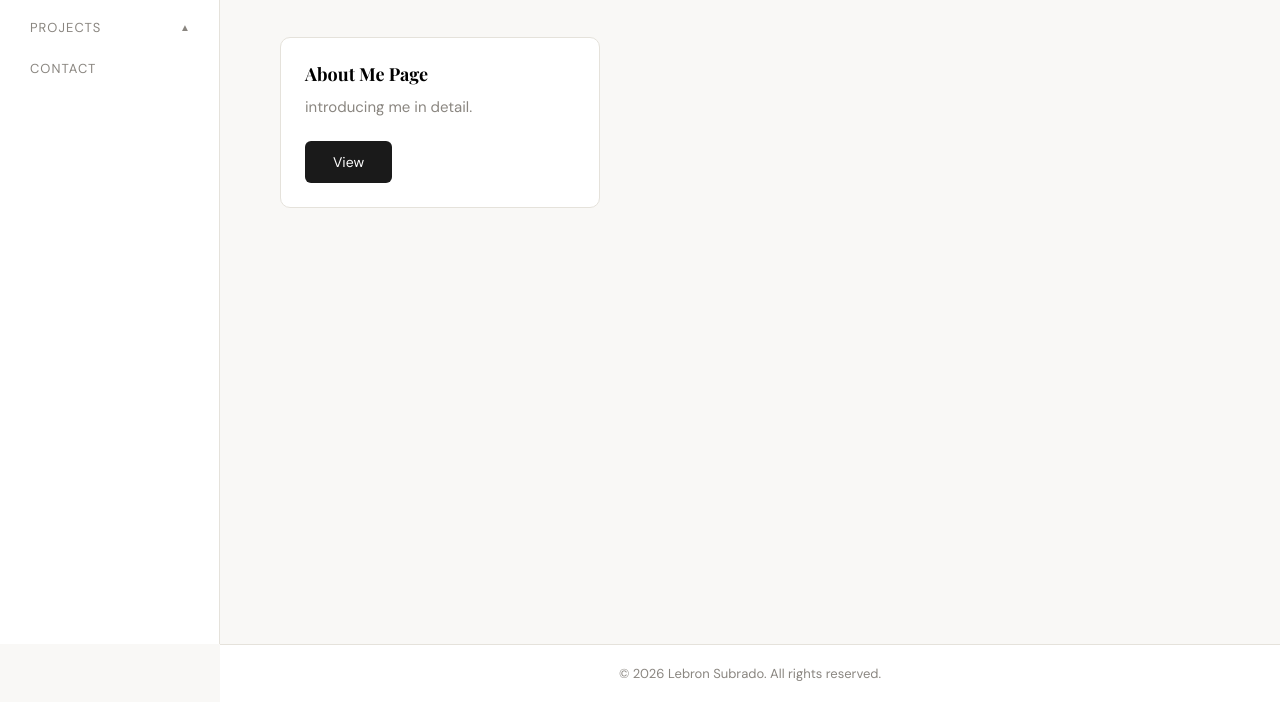
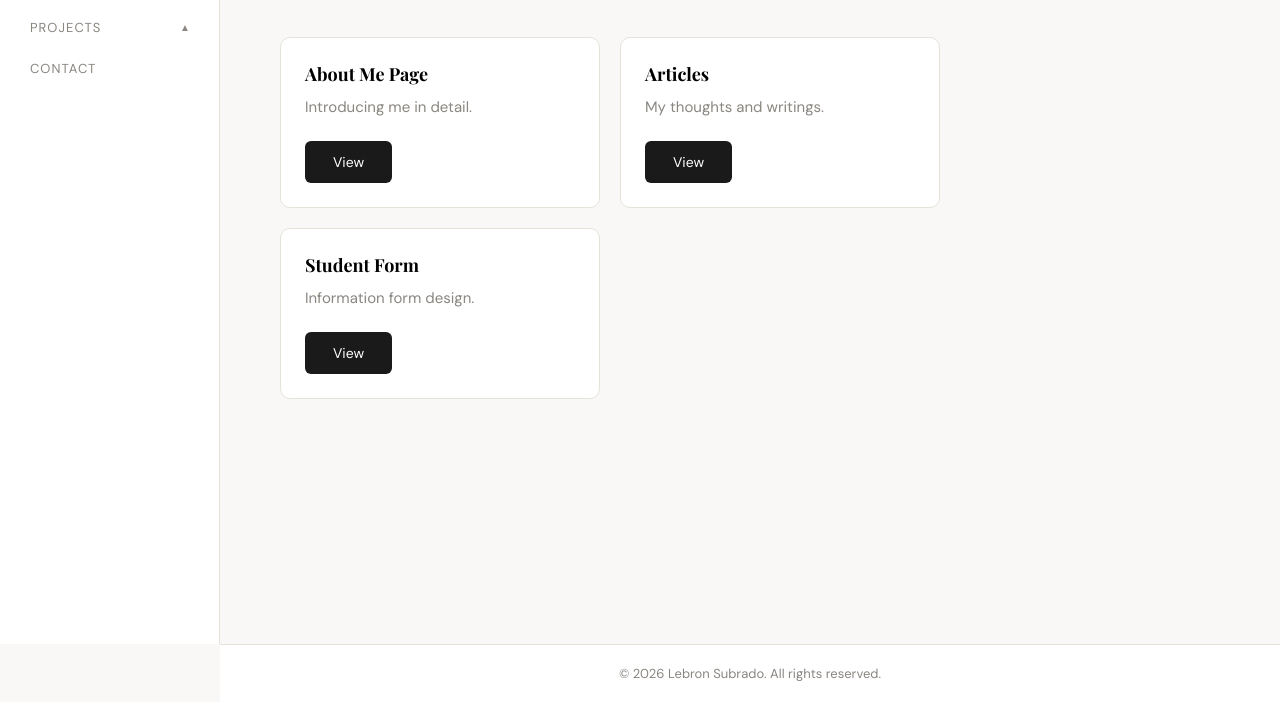
Before and after one commit to schrodinger-leb/index, a plain HTML site: page index.html in a window 1280 px wide. Both pictures are taken after a click on the link "See My Work". Shown: the part 156-858 px from the top of the page. Drawn offline with nearby package versions, Linux system fonts and the light colour scheme.

Commit message:
Update index.html

```diff
--- a/index.html
+++ b/index.html
@@ -115,17 +115,14 @@
     .bar { height:6px; background:var(--border); border-radius:99px; }
     .fill { height:100%; background:var(--accent); border-radius:99px; }
 
-    .project { background:var(--w); border:1px solid var(--border); border-radius:10px; padding:24px; max-width:320px; }
+    /* ── Projects grid ── */
+    .projects-grid { display:flex; gap:20px; flex-wrap:wrap; }
+    .project { background:var(--w); border:1px solid var(--border); border-radius:10px; padding:24px; width:320px; }
     .project h3 { font-family:'Playfair Display',serif; font-size:18px; margin-bottom:8px; }
 
     /* unfinished card */
     .unfinished-card { background:var(--w); border:1px solid var(--border); border-radius:10px; padding:24px; max-width:320px; }
     .unfinished-card h3 { font-family:'Playfair Display',serif; font-size:18px; margin-bottom:8px; }
-      height:100%; border-radius:99px; width:0%;
-      background: repeating-linear-gradient(60deg,var(--accent),var(--accent) 8px,#e8b99a 8px,#e8b99a 16px);
-      background-size:200% 100%; animation:stripe 1.4s linear infinite;
-    }
-    @keyframes stripe { from{background-position:0% 0} to{background-position:100% 0} }
 
     .contact-grid { display:grid; grid-template-columns:1fr 1fr; gap:40px; }
     form { display:flex; flex-direction:column; gap:12px; }
@@ -166,7 +163,7 @@
         Projects <span class="arrow">▲</span>
       </div>
       <div class="nav-sub" id="projectsSub">
-        <a href="#projects" data-section="projects">About me Page</a>
+        <a href="#projects" data-section="projects">Projects</a>
       </div>
 
       <a href="#contact" data-section="contact">Contact</a>
@@ -208,10 +205,22 @@
     <section id="projects">
       <p class="tag">What I Built</p>
       <h2>My Projects</h2>
-      <div class="project">
-        <h3>About Me Page</h3>
-        <p>introducing me in detail.</p>
-        <a href="" target="_blank" class="btn">View</a>
+      <div class="projects-grid">
+        <div class="project">
+          <h3>About Me Page</h3>
+          <p>Introducing me in detail.</p>
+          <a href="./about-me/index.html" target="_blank" class="btn">View</a>
+        </div>
+        <div class="project">
+          <h3>Articles</h3>
+          <p>My thoughts and writings.</p>
+          <a href="./articles/index.html" target="_blank" class="btn">View</a>
+        </div>
+        <div class="project">
+          <h3>Student Form</h3>
+          <p>Information form design.</p>
+          <a href="./student-form/index.html" target="_blank" class="btn">View</a>
+        </div>
       </div>
     </section>
 
@@ -237,7 +246,7 @@
       <p class="tag">Still Cooking</p>
       <h2>Unfinished Projects</h2>
       <div class="unfinished-card">
-        <h3> Title</h3>
+        <h3>Title</h3>
         <p>place holder for desc</p>
       </div>
     </section>
@@ -303,7 +312,6 @@
 
     loginBtn.onclick = () => {
       if (loggedIn) {
-        /* logout */
         loggedIn = false;
         loginBtn.textContent = "Login";
         loginBtn.classList.remove("logged");
```
